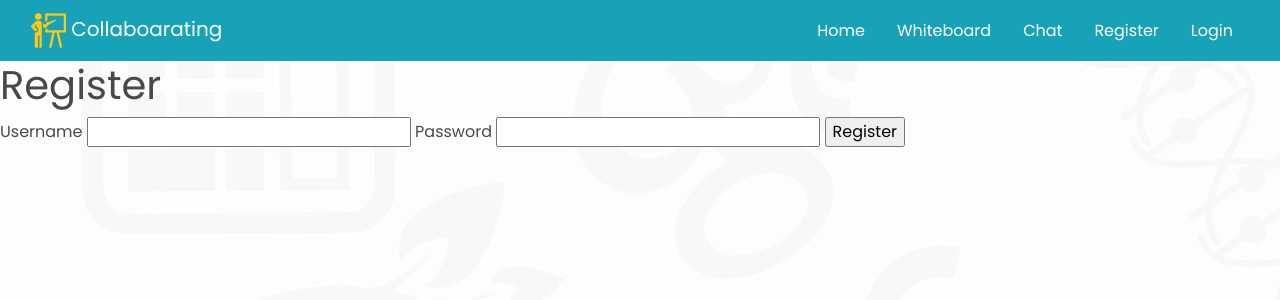
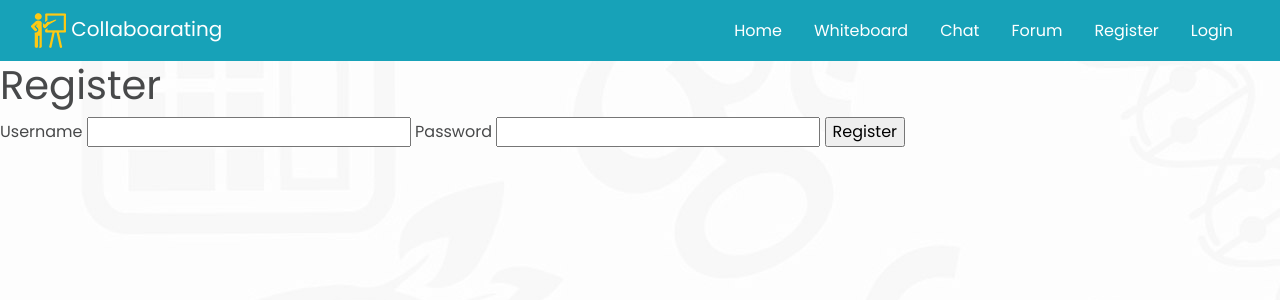
Before and after one commit to wiegand6/collaboarating, a Flask app: page /auth/register in a window 1280 px wide. Shown: the top 300 px of the page. Run offline with Flask 2, Linux system fonts and the light colour scheme; some libraries are stand-ins or nearby versions.

Commit message:
Update base.html

```diff
--- a/collab/templates/base.html
+++ b/collab/templates/base.html
@@ -52,9 +52,9 @@
                             <a class="nav-link" href="{{ url_for('chat.chatwindow') }}">Chat</a>
 
                         </li>
-{#                        <li class="nav-item">#}
-{#                            <a class="nav-link" href="{{ url_for('forum.forumposts') }}">Forum</a>#}
-{#                        </li>#}
+                        <li class="nav-item">
+                            <a class="nav-link" href="{{ url_for('forum.forumposts') }}">Forum</a>
+                        </li>
                         <li class="nav-item">
                             <a class="nav-link" href="{{ url_for('auth.register') }}">Register</a>
                         </li>
```
